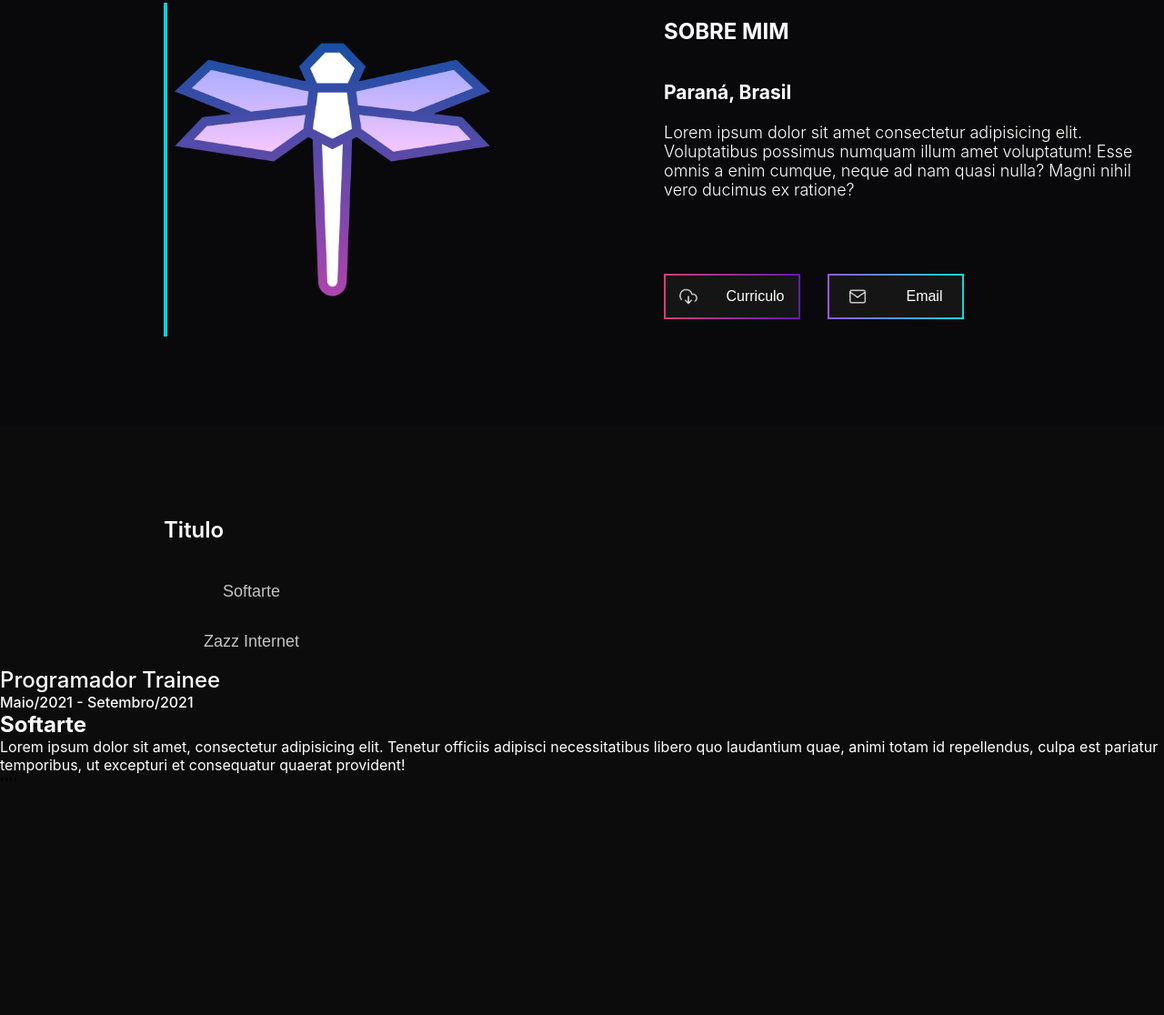
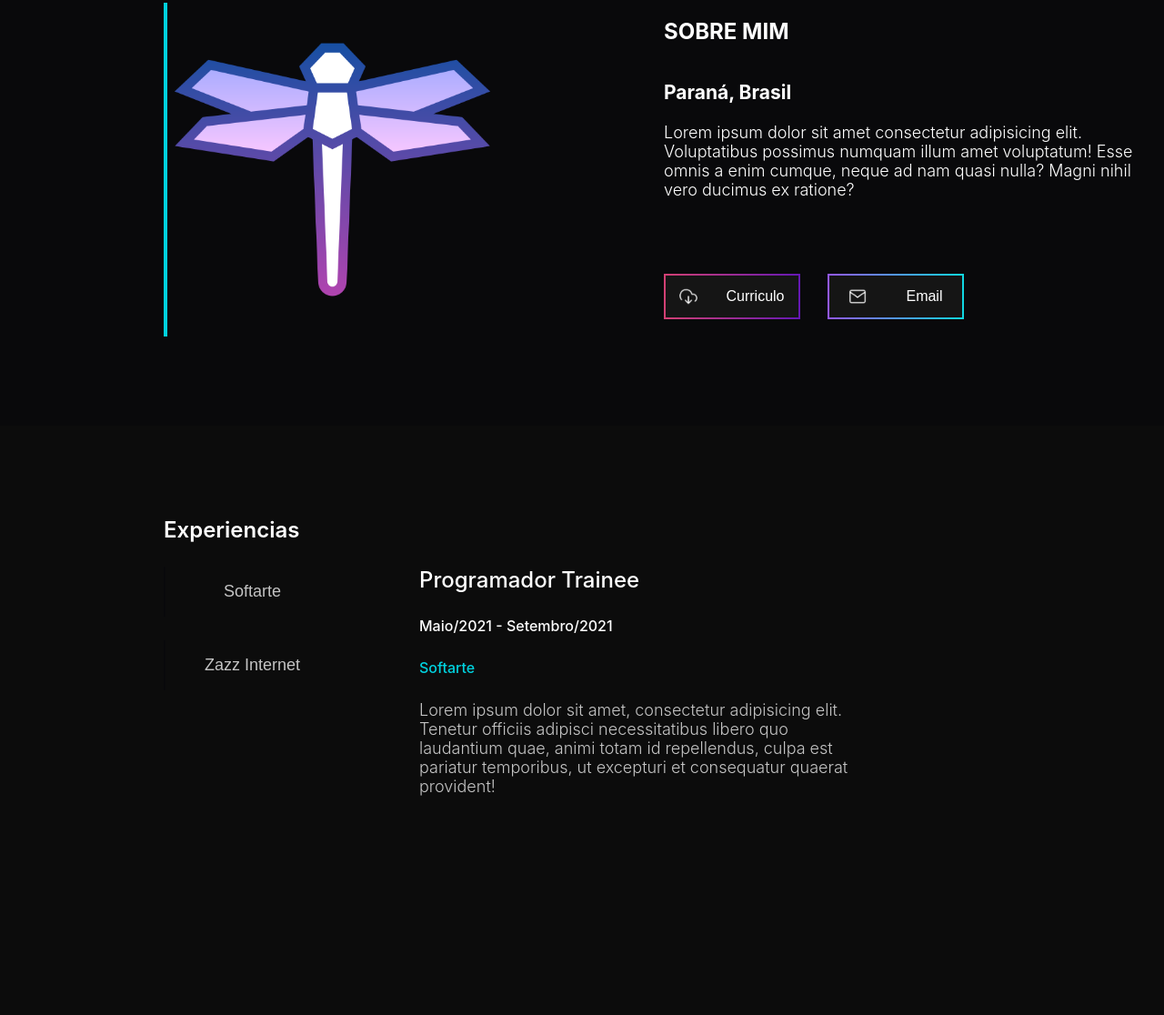
Before and after one commit to JbRodrigues/My-Portifolio, a plain HTML site: page index.html in a window 1280 px wide. Shown: the part 612-1728 px from the top of the page at 91% size. Before the commit the page ends 1483 px from the top, so only its background shows below. Drawn offline with Linux system fonts and the light colour scheme; a web font is replaced by a local one.

Commit message:
Fix: solve the issues with exp section

```diff
--- a/index.html
+++ b/index.html
@@ -25,7 +25,7 @@
 
         <section class="header-main">
             <h1>Olá, Eu Sou</h1>
-            <h1 class="name">Julio Bisaia</h1>
+            <h1 class="name">Julio Bisaia Rodrigues</h1>
             <h1>Desenvolvedor Full Stack</h1>
         </section>
         <section class="buttons">
@@ -56,25 +56,30 @@
 
         <section class="experiencias">
 
-            <h2 id="exph2">Titulo</h2>
-
-            <section class="exp-buttons">
+            <div class="exp-buttons">
+                <h2 id="exph2">Experiencias</h2>
                 <button class="exp-topics"> Softarte </button>
                 <button class="exp-topics"> Zazz Internet </button>
-            </section>
+            </div>
 
-            <section id="softarte">
+            <div class="exp-1">
                 <h1 id="exp-title">Programador Trainee</h1>
                 <p id="exp-data">Maio/2021 - Setembro/2021</p>
 
-                <h2 id="exp-company">Softarte</h2>
-                <p>Lorem ipsum dolor sit amet, consectetur adipisicing elit. Tenetur officiis adipisci necessitatibus
-                    libero quo laudantium quae, animi totam id repellendus, culpa est pariatur temporibus, ut excepturi
-                    et consequatur quaerat provident!</p>
-            </section>
+                <div class="exp-desc">
+                    <h2 id="exp-company">Softarte</h2>
+                    <p id="exp-job">Lorem ipsum dolor sit amet, consectetur adipisicing elit. Tenetur officiis adipisci
+                        necessitatibus
+                        libero quo laudantium quae, animi totam id repellendus, culpa est pariatur temporibus, ut
+                        excepturi
+                        et consequatur quaerat provident!</p>
+                </div>
+            </div>
+
+
 
         </section>
-    </main>''''
+    </main>
 </body>
 
 </html>
--- a/src/style/style.css
+++ b/src/style/style.css
@@ -150,10 +150,11 @@ li {
 
 .experiencias {
     color: #FFFFFF;
+    display: flex;
+    flex-direction: row;
 }
 
 #exph2 {
-    margin: 100px 1102px 26px 180px;
     font-weight: 600;
     font-size: 24px;
 }
@@ -161,9 +162,7 @@ li {
 .exp-buttons{
     display: flex;
     flex-direction: column;
-    justify-content: space-between;
-    margin-left: 180px;
-    margin-right: 88px;
+    margin: 100px 0 337px 180px;
 }
 
 .exp-topics {
@@ -177,7 +176,10 @@ li {
     font-weight: 300;
     font-size: 18px;
     border: none;
+    margin-top: 26px;
+    border-left: 2px solid #09090B;
     background-color: #0C0C0C;
+
 }
 
 .exp-topics:active {
@@ -195,12 +197,40 @@ li {
     border: 1px solid red;
 }
 
+.exp-1{
+    display: flex;
+    flex-direction: column;
+
+}
+
 #exp-title{
     font-weight: 500;
     font-size: 24px;
+    margin: 155px 342px 26px 88px;
+
 }
 
 #exp-data{
     font-weight: 500;
     font-size: 16px;
+    margin: 0 342px 26px 88px;
 }
+
+.exp-desc{
+    display: flex;
+    flex-direction: column;
+    margin: 0 343px 241px 88px;
+}
+
+#exp-company{
+    margin-bottom: 26px;
+    color: #00D2DF;
+    font-weight: 500;
+    font-size: 16px;
+}
+
+#exp-job{
+    font-weight: 300;
+    font-size: 18px;
+    color: #C4C4C4;
+}
```
